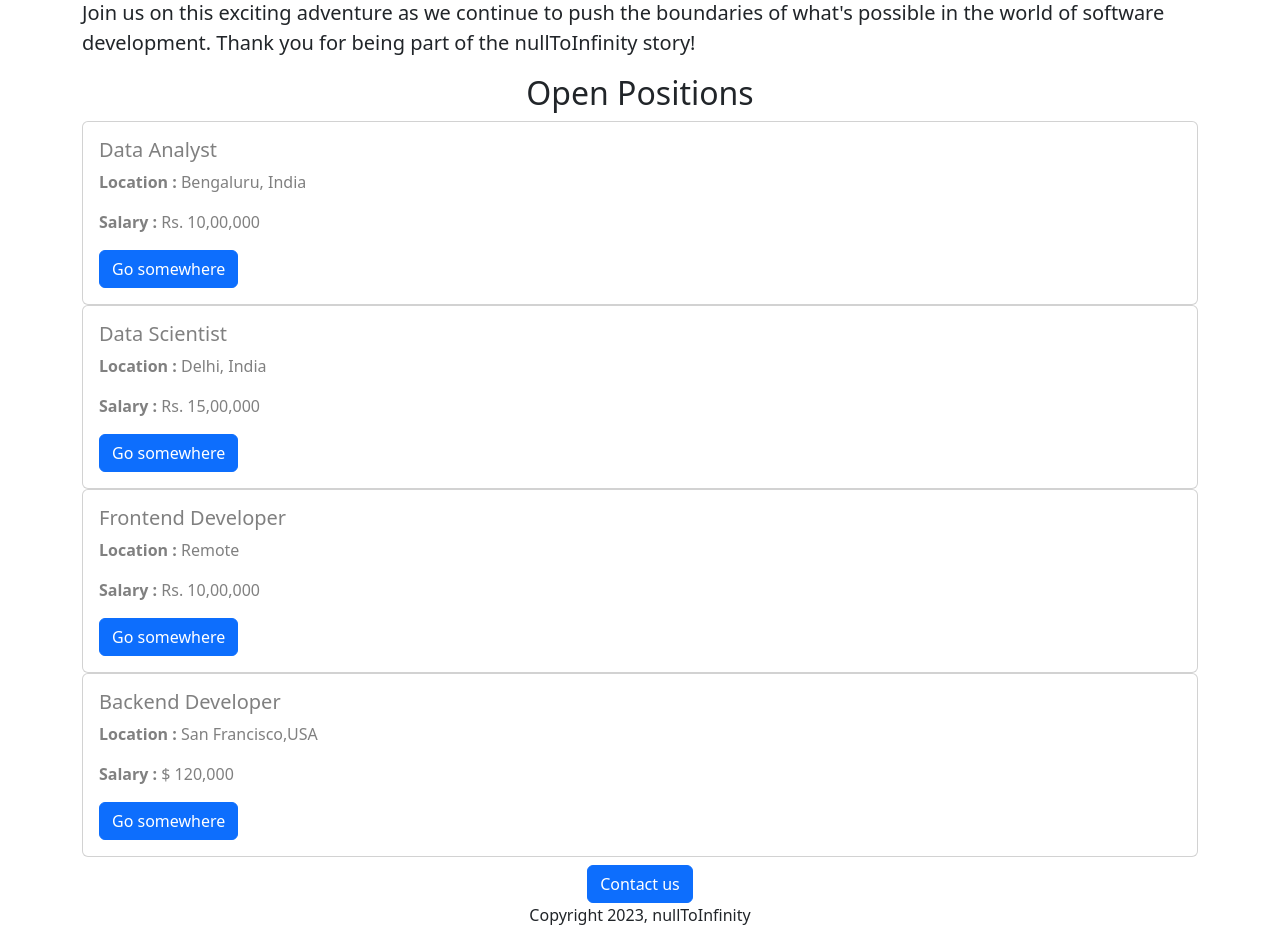
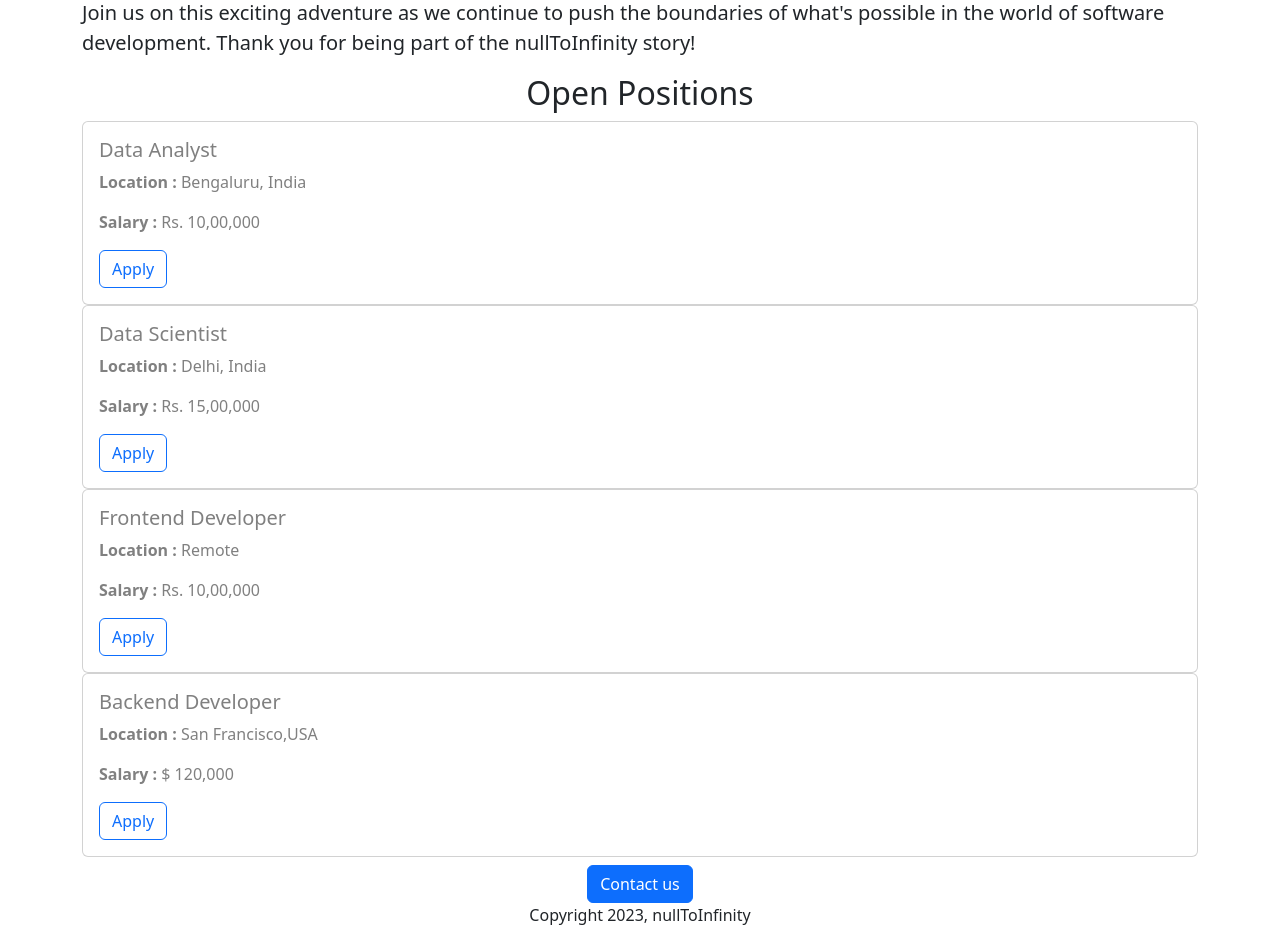
Before and after one commit to abdullahmoosa/careers-website-v2, a Flask app: page / in a window 1280 px wide. Shown: the part 966-1909 px from the top of the page. Run offline with Flask 3, Linux system fonts and the light colour scheme.

Commit message:
Added Cards and Button

```diff
--- a/templates/jobitem.html
+++ b/templates/jobitem.html
@@ -8,6 +8,6 @@
           <p class="card-text">
             <b>Salary : </b> {{job['Salary']}}
           </p>
-          <a href="#" class="btn btn-primary">Go somewhere</a>
+          <button type="button" class="btn btn-outline-primary">Apply</button>
         </div>
 </div>
```
